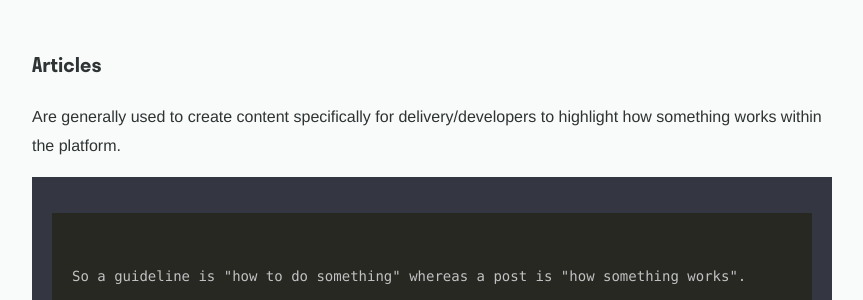
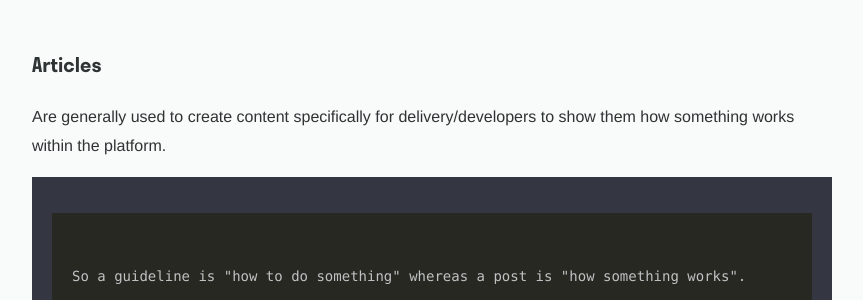
Before and after one commit to MattGough/exceedra.engineering, a Jekyll site: the page built from _posts/2017-01-30-Jekyll.md, in a window 1280 px wide and 900 px high, scrolled down 1508 px. Shown: the part 152-452 px from the top of the window, without its empty margins (208-1071 px from the left). Built offline with Jekyll 4.4.1, drawn with Linux system fonts in a browser that asks for light colours; nearby versions of some CDN libraries; our own code applies the rules of GitHub Pages for plain Markdown files.

Commit message:
no highlight

````diff
--- a/_posts/2017-01-30-Jekyll.md
+++ b/_posts/2017-01-30-Jekyll.md
@@ -28,7 +28,7 @@ These are as they are named, guidelines of how to do 'stuff' within the exceedra
 Basically if we do anything somewhere in our process that is important/business critical, it needs to be documented.
 
 #### Articles
-Are generally used to create content specifically for delivery/developers to highlight how something works within the platform.
+Are generally used to create content specifically for delivery/developers to show them how something works within the platform.
 
 ```markdown
 
````
